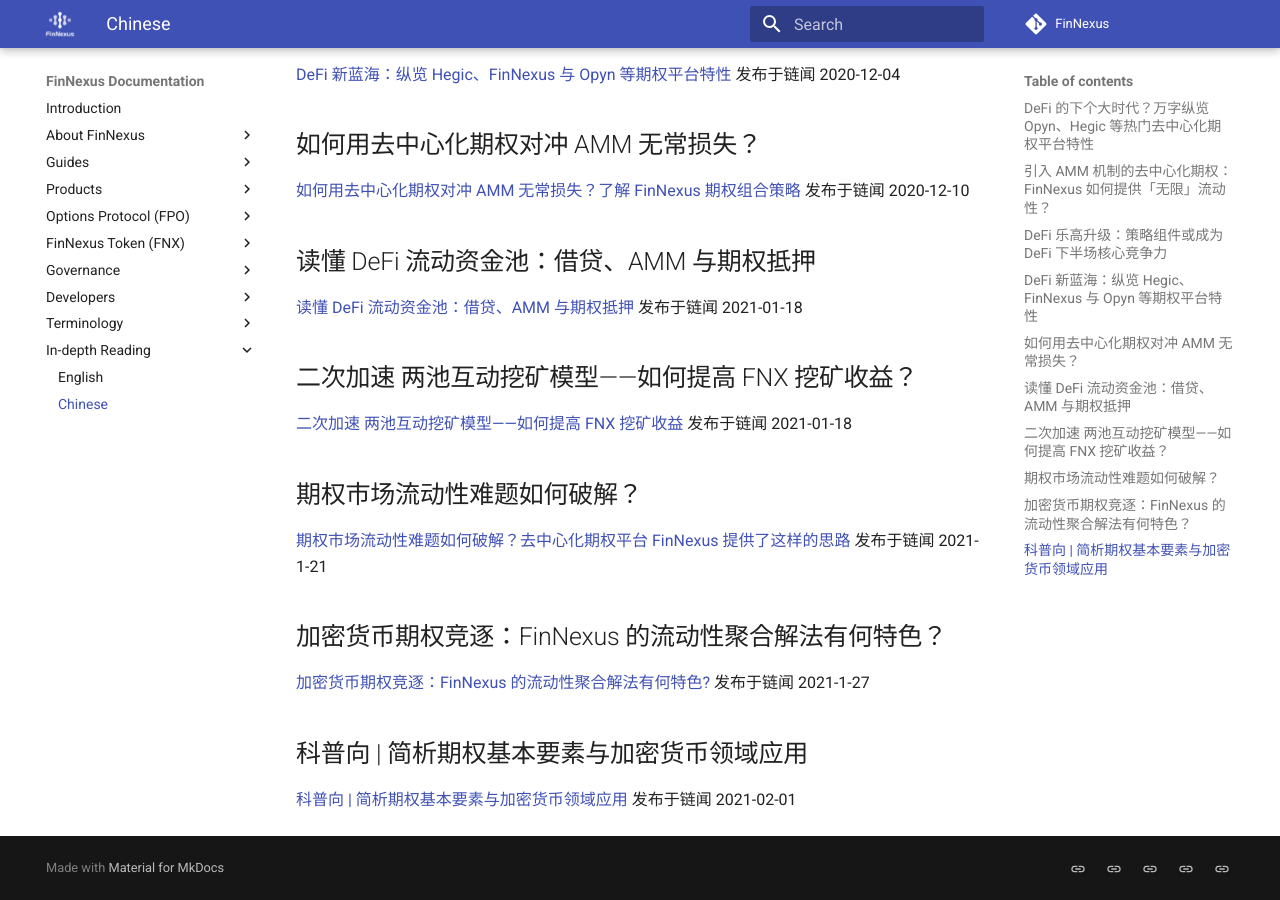
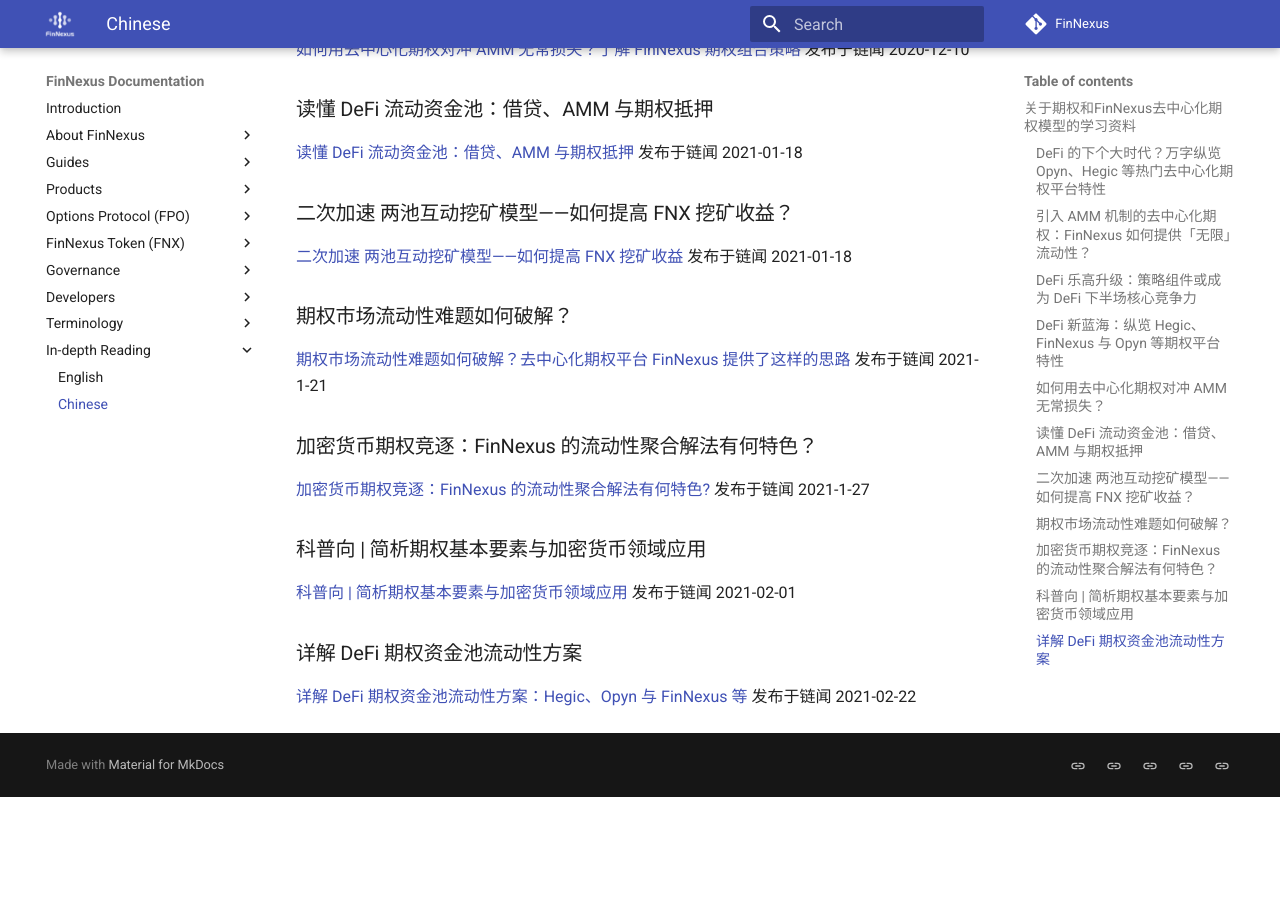
Before and after one commit to Phoenix-Finance/Phoenix-Documentation, an MkDocs documentation site: the page built from content/indepthreading/chinese.md, in a window 1280 px wide and 900 px high, scrolled down 680 px. Built offline with MkDocs 1.6.1 and Material for MkDocs 9.7.7, drawn with Linux system fonts in a browser that asks for light colours; after the commit the page ends 1477 px from its top, so only the background shows below that.

Commit message:
addarticle

```diff
--- a/content/indepthreading/chinese.md
+++ b/content/indepthreading/chinese.md
@@ -1,31 +1,35 @@
-**关于期权和FinNexus去中心化期权模型的学习资料**
+## 关于期权和FinNexus去中心化期权模型的学习资料
 
-## DeFi 的下个大时代？万字纵览 Opyn、Hegic 等热门去中心化期权平台特性
+### DeFi 的下个大时代？万字纵览 Opyn、Hegic 等热门去中心化期权平台特性
 [DeFi 的下个大时代？万字纵览 Opyn、Hegic 等热门去中心化期权平台特性](https://www.chainnews.com/articles/143496513402.htm) 发布于链闻 2020-07-07
 
-## 引入 AMM 机制的去中心化期权：FinNexus 如何提供「无限」流动性？
+### 引入 AMM 机制的去中心化期权：FinNexus 如何提供「无限」流动性？
 [引入 AMM 机制的去中心化期权：FinNexus 如何提供「无限」流动性？](https://www.chainnews.com/articles/415331245914.htm) 发布于链闻 2020-09-29
 
-## DeFi 乐高升级：策略组件或成为 DeFi 下半场核心竞争力
+### DeFi 乐高升级：策略组件或成为 DeFi 下半场核心竞争力
 [DeFi 乐高升级：策略组件或成为 DeFi 下半场核心竞争力](https://www.chainnews.com/articles/890266540055.htm) 发布于链闻 2020-12-02
 
-## DeFi 新蓝海：纵览 Hegic、FinNexus 与 Opyn 等期权平台特性
+### DeFi 新蓝海：纵览 Hegic、FinNexus 与 Opyn 等期权平台特性
 [DeFi 新蓝海：纵览 Hegic、FinNexus 与 Opyn 等期权平台特性](https://www.chainnews.com/articles/166585106143.htm) 发布于链闻 2020-12-04
 
-## 如何用去中心化期权对冲 AMM 无常损失？
+### 如何用去中心化期权对冲 AMM 无常损失？
 [如何用去中心化期权对冲 AMM 无常损失？了解 FinNexus 期权组合策略](https://www.chainnews.com/articles/633129185434.htm) 发布于链闻 2020-12-10
 
-## 读懂 DeFi 流动资金池：借贷、AMM 与期权抵押
+### 读懂 DeFi 流动资金池：借贷、AMM 与期权抵押
 [读懂 DeFi 流动资金池：借贷、AMM 与期权抵押](https://www.chainnews.com/articles/661816287174.htm) 发布于链闻 2021-01-18
 
-## 二次加速 两池互动挖矿模型——如何提高 FNX 挖矿收益？
+### 二次加速 两池互动挖矿模型——如何提高 FNX 挖矿收益？
 [二次加速 两池互动挖矿模型——如何提高 FNX 挖矿收益](https://www.chainnews.com/articles/546371037781.htm) 发布于链闻 2021-01-18
 
-## 期权市场流动性难题如何破解？
+### 期权市场流动性难题如何破解？
 [期权市场流动性难题如何破解？去中心化期权平台 FinNexus 提供了这样的思路](https://www.chainnews.com/articles/060659182386.htm) 发布于链闻 2021-1-21
 
-## 加密货币期权竞逐：FinNexus 的流动性聚合解法有何特色？
+### 加密货币期权竞逐：FinNexus 的流动性聚合解法有何特色？
 [加密货币期权竞逐：FinNexus 的流动性聚合解法有何特色?](https://www.chainnews.com/articles/091863654556.htm) 发布于链闻 2021-1-27
 
-## 科普向 | 简析期权基本要素与加密货币领域应用
+### 科普向 | 简析期权基本要素与加密货币领域应用
 [科普向 | 简析期权基本要素与加密货币领域应用](https://www.chainnews.com/articles/370352930435.htm) 发布于链闻 2021-02-01
+
+### 详解 DeFi 期权资金池流动性方案
+
+[详解 DeFi 期权资金池流动性方案：Hegic、Opyn 与 FinNexus 等](https://www.chainnews.com/articles/004061813429.htm) 发布于链闻 2021-02-22
```
Also changed, not shown: content/indepthreading/english.md (+3 -0 lines).
